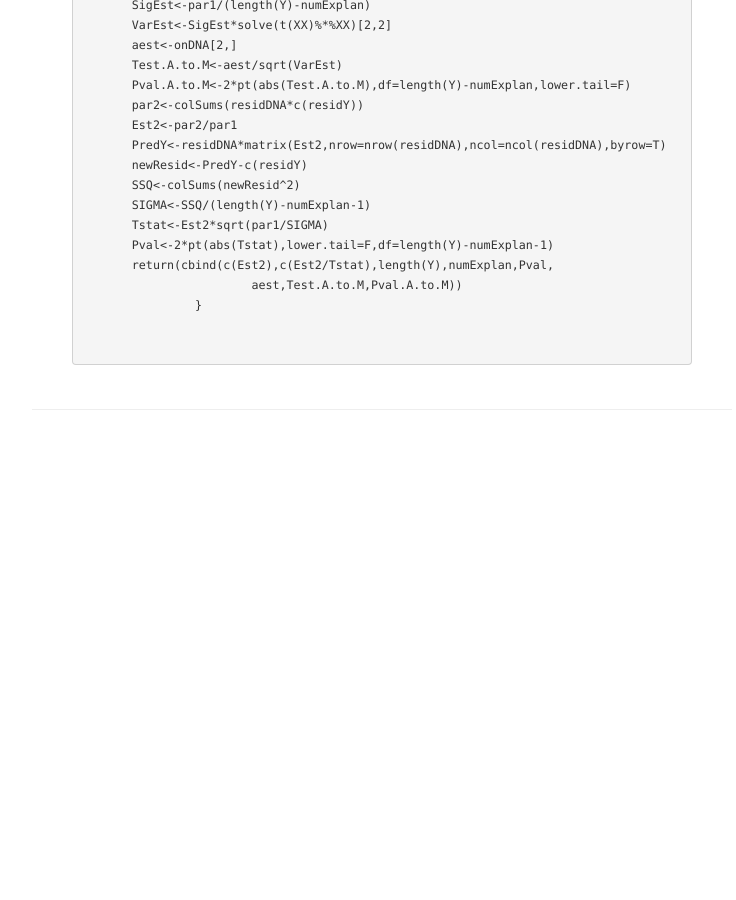
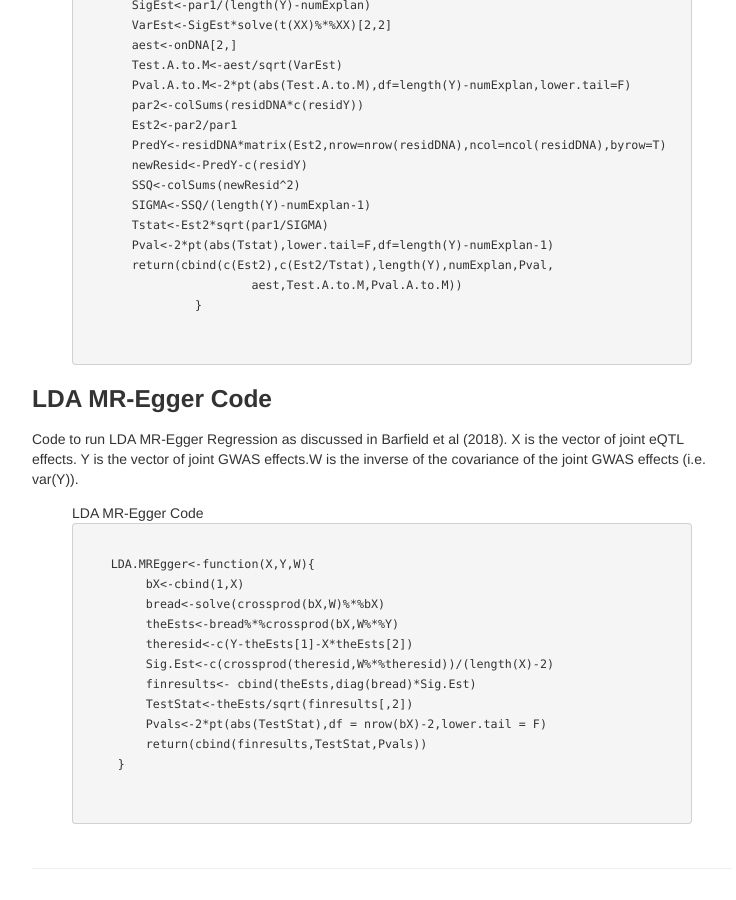
Before and after one commit to rbarfield/Barfield_website, a Jekyll site: the page built from pages/Rcode.md, in a window 1280 px wide and 900 px high, scrolled down 722 px. Shown: the whole window, without its empty margins (258-994 px from the left). Built offline with Jekyll 4.4.1, drawn with Linux system fonts in a browser that asks for light colours; before the commit the page ends 1163 px from its top, so only the background shows below that.

Commit message:
Initial commit

```diff
--- a/pages/Rcode.md
+++ b/pages/Rcode.md
@@ -44,3 +44,26 @@ layout: page
     </code>
   </pre>
 </figure>
+
+
+<h3 id="LDA MR Code">LDA MR-Egger Code </h3>
+<p> Code to run LDA MR-Egger Regression as discussed in Barfield et al (2018). X is the vector of  joint eQTL effects. Y is the vector of joint GWAS effects.W is the inverse of the covariance of the joint GWAS effects (i.e. var(Y)).</p>
+
+<figure>
+  <figcaption>LDA MR-Egger Code</figcaption>
+  <pre>
+    <code>
+    LDA.MREgger<-function(X,Y,W){
+ 	 bX<-cbind(1,X)
+	 bread<-solve(crossprod(bX,W)%*%bX)
+	 theEsts<-bread%*%crossprod(bX,W%*%Y)
+	 theresid<-c(Y-theEsts[1]-X*theEsts[2])
+	 Sig.Est<-c(crossprod(theresid,W%*%theresid))/(length(X)-2)
+	 finresults<- cbind(theEsts,diag(bread)*Sig.Est)
+	 TestStat<-theEsts/sqrt(finresults[,2])
+	 Pvals<-2*pt(abs(TestStat),df = nrow(bX)-2,lower.tail = F)
+	 return(cbind(finresults,TestStat,Pvals))
+     }
+    </code>
+  </pre>
+</figure>
```
